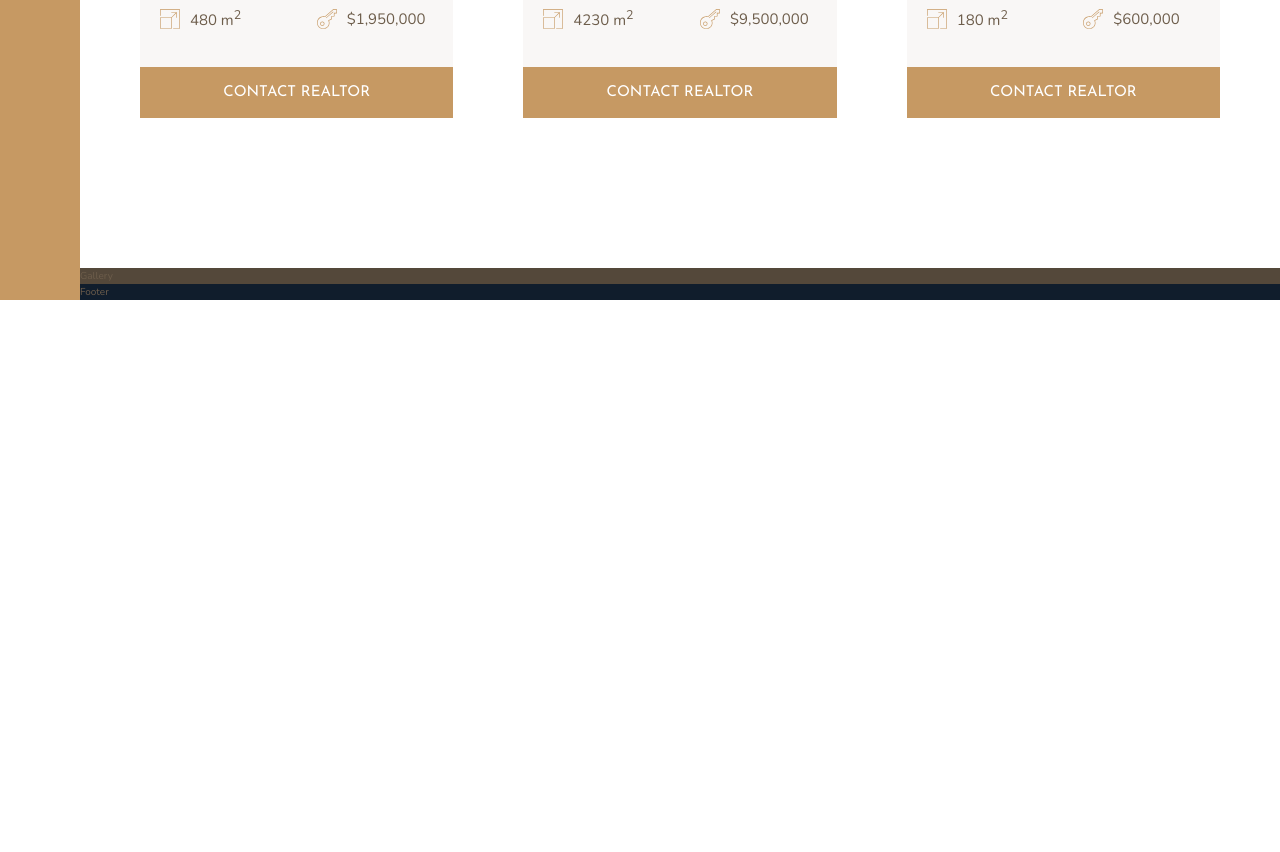
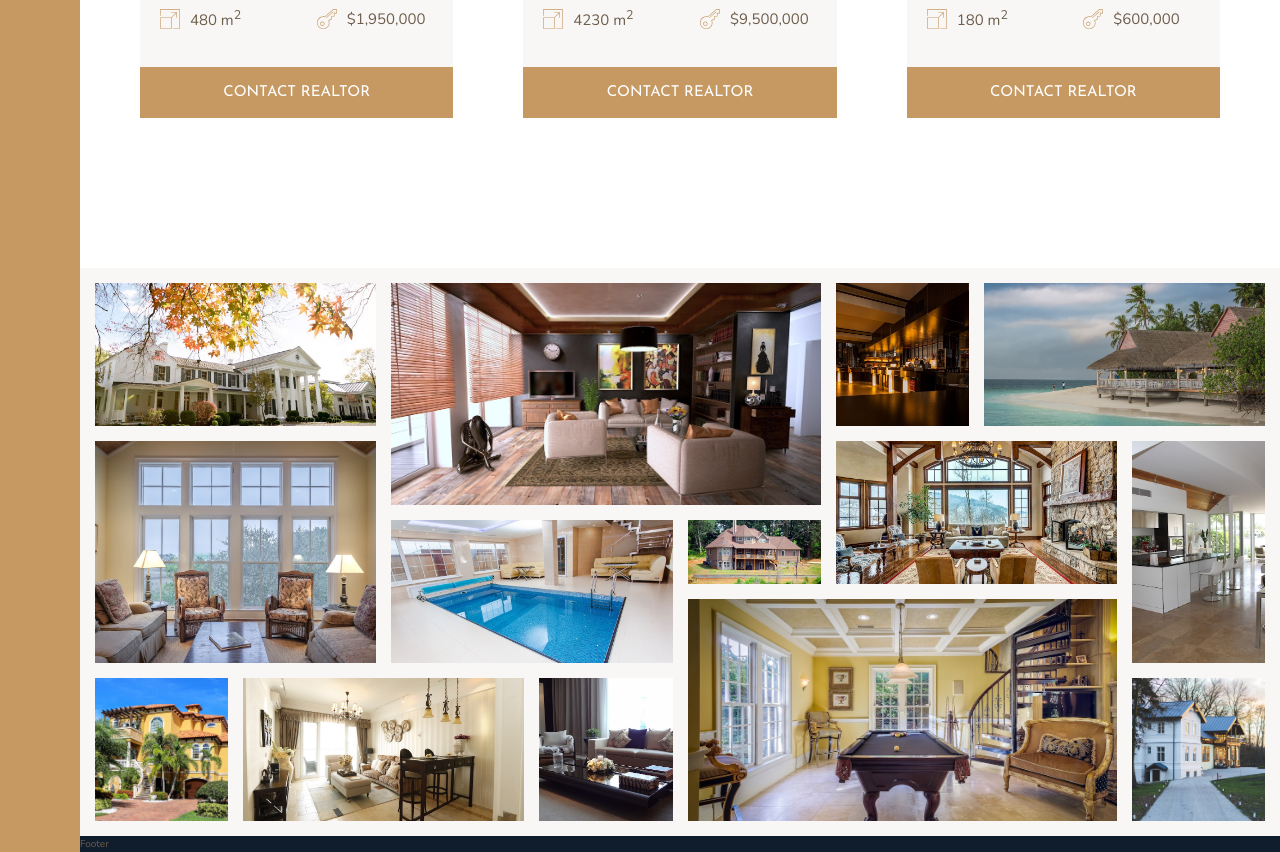
Before and after one commit to AnnAksutik/Nexter, a website: page index.html in a window 1280 px wide. Shown: the part 2804-3656 px from the top of the page. Before the commit the page ends 3104 px from the top, so only its background shows below. Drawn offline with nearby package versions, Linux system fonts and the light colour scheme.

Commit message:
feat: add gallery section

```diff
--- a/index.html
+++ b/index.html
@@ -178,7 +178,7 @@
         <svg class="home__like">
           <use xlink:href="img/sprite.svg#icon-heart-full"></use>
         </svg>
-        <h5 class="home__name">Cozy country house</h5>
+        <h5 class="home__name">Cozy Country house</h5>
         <div class="home__location">
           <svg>
             <use xlink:href="img/sprite.svg#icon-map-pin"></use>
@@ -306,7 +306,70 @@
       </div>
     </section>
 
-    <section class="gallery">Gallery</section>
+    <section class="gallery">
+      <figure class="gallery__item gallery__item--1">
+        <img src="img/gal-1.jpeg" alt="Gallery image 1" class="gallery__img" />
+      </figure>
+      <figure class="gallery__item gallery__item--2">
+        <img src="img/gal-2.jpeg" alt="Gallery image 2" class="gallery__img" />
+      </figure>
+      <figure class="gallery__item gallery__item--3">
+        <img src="img/gal-3.jpeg" alt="Gallery image 3" class="gallery__img" />
+      </figure>
+      <figure class="gallery__item gallery__item--4">
+        <img src="img/gal-4.jpeg" alt="Gallery image 4" class="gallery__img" />
+      </figure>
+      <figure class="gallery__item gallery__item--5">
+        <img src="img/gal-5.jpeg" alt="Gallery image 5" class="gallery__img" />
+      </figure>
+      <figure class="gallery__item gallery__item--6">
+        <img src="img/gal-6.jpeg" alt="Gallery image 6" class="gallery__img" />
+      </figure>
+      <figure class="gallery__item gallery__item--7">
+        <img src="img/gal-7.jpeg" alt="Gallery image 7" class="gallery__img" />
+      </figure>
+      <figure class="gallery__item gallery__item--8">
+        <img src="img/gal-8.jpeg" alt="Gallery image 8" class="gallery__img" />
+      </figure>
+      <figure class="gallery__item gallery__item--9">
+        <img src="img/gal-9.jpeg" alt="Gallery image 9" class="gallery__img" />
+      </figure>
+      <figure class="gallery__item gallery__item--10">
+        <img
+          src="img/gal-10.jpeg"
+          alt="Gallery image 10"
+          class="gallery__img"
+        />
+      </figure>
+      <figure class="gallery__item gallery__item--11">
+        <img
+          src="img/gal-11.jpeg"
+          alt="Gallery image 11"
+          class="gallery__img"
+        />
+      </figure>
+      <figure class="gallery__item gallery__item--12">
+        <img
+          src="img/gal-12.jpeg"
+          alt="Gallery image 12"
+          class="gallery__img"
+        />
+      </figure>
+      <figure class="gallery__item gallery__item--13">
+        <img
+          src="img/gal-13.jpeg"
+          alt="Gallery image 13"
+          class="gallery__img"
+        />
+      </figure>
+      <figure class="gallery__item gallery__item--14">
+        <img
+          src="img/gal-14.jpeg"
+          alt="Gallery image 14"
+          class="gallery__img"
+        />
+      </figure>
+    </section>
 
     <footer class="footer">Footer</footer>
   </body>
--- a/sass/_gallery.scss
+++ b/sass/_gallery.scss
@@ -1,4 +1,74 @@
 .gallery {
-  background-color: $color-grey-dark-1;
+  background-color: $color-grey-light-1;
   grid-column: full-start / full-end;
+
+  display: grid;
+  grid-template-columns: repeat(8, 1fr);
+  grid-template-rows: repeat(7, 5vw);
+  gap: 1.5rem;
+  padding: 1.5rem;
+
+  &__item {
+    &--1 {
+      grid-row: 1 / span 2;
+      grid-column: 1 / span 2;
+    }
+    &--2 {
+      grid-row: 1 / span 3;
+      grid-column: 3 / span 3;
+    }
+    &--3 {
+      grid-row: 1 / span 2;
+      grid-column: 6 / 7;
+    }
+    &--4 {
+      grid-row: 1 / span 2;
+      grid-column: 7 / -1;
+    }
+    &--5 {
+      grid-row: 3 / span 3;
+      grid-column: 1 / span 2;
+    }
+    &--6 {
+      grid-row: 4 / span 2;
+      grid-column: 3 / span 2;
+    }
+    &--7 {
+      grid-row: 4 / 5;
+    }
+    &--8 {
+      grid-row: 3 / 5;
+      grid-column: 6 / span 2;
+    }
+
+    &--9 {
+      grid-row: 3 / span 3;
+    }
+    &--10 {
+      grid-row: 6 / span 2;
+    }
+
+    &--11 {
+      grid-row: 6 / span 2;
+      grid-column: 2 / span 2;
+    }
+    &--12 {
+      grid-row: 6 / span 2;
+      grid-column: 4 / 5;
+    }
+    &--13 {
+      grid-row: 5 / span 3;
+      grid-column: 5 / span 3;
+    }
+
+    &--14 {
+      grid-row: 6 / span 2;
+    }
+  }
+  &__img {
+    width: 100%;
+    height: 100%;
+    object-fit: cover;
+    display: block;
+  }
 }
--- a/sass/_homes.scss
+++ b/sass/_homes.scss
@@ -10,7 +10,7 @@
   background-color: $color-grey-light-1;
 
   display: grid;
-  grid-template-columns: repeat(2, 50%);
+  grid-template-columns: repeat(2, 1fr);
   row-gap: 3.5rem;
 
   &__img {
```
Also changed, not shown: css/style.css, 1 other file.
